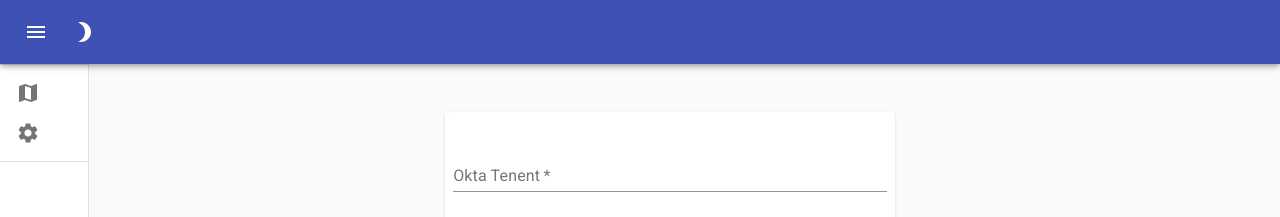
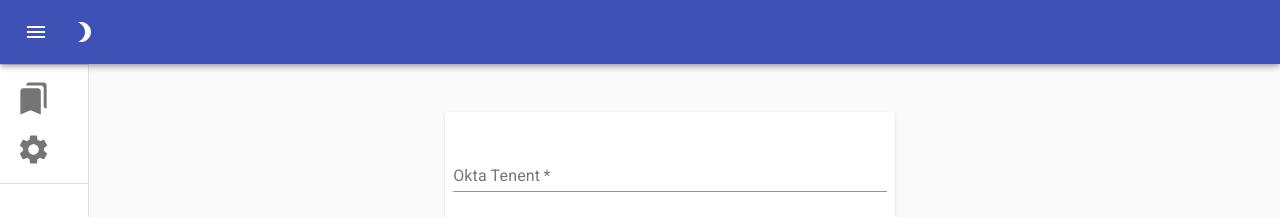
Before and after one commit to niyatip25/react-materialui, a React (Create React App) app: page / in a window 1280 px wide. Shown: the top 217 px of the page. Built offline with nearby package versions, Linux system fonts and the light colour scheme.

Commit message:
Changed Application icon and added space between icons.

```diff
--- a/src/dashboard.js
+++ b/src/dashboard.js
@@ -12,17 +12,13 @@
 import Divider from "@material-ui/core/Divider";
 import IconButton from "@material-ui/core/IconButton";
 import MenuIcon from "@material-ui/icons/Menu";
-import MapIcon from "@material-ui/icons/Map";
-import ChevronLeftIcon from "@material-ui/icons/ChevronLeft";
-import ChevronRightIcon from "@material-ui/icons/ChevronRight";
+import BookmarksIcon from "@material-ui/icons/Bookmarks";
 import ListItem from "@material-ui/core/ListItem";
 import ListItemIcon from "@material-ui/core/ListItemIcon";
 import ListItemText from "@material-ui/core/ListItemText";
 import TextField from "@material-ui/core/TextField";
 import Button from "@material-ui/core/Button";
-import InboxIcon from "@material-ui/icons/MoveToInbox";
 import SettingsIcon from "@material-ui/icons/Settings";
-import MailIcon from "@material-ui/icons/Mail";
 import Brightness3Icon from "@material-ui/icons/Brightness3";
 import Brightness7Icon from "@material-ui/icons/Brightness7";
 import { ThemeProvider } from "@emotion/react";
@@ -44,7 +40,7 @@
   transition: theme.transitions.create(["width", "margin"], {
     easing: theme.transitions.easing.sharp,
     duration: theme.transitions.duration.leavingScreen,
-  })
+  }),
 }));
 
 const Drawer = styled(MuiDrawer)(() => ({
@@ -105,14 +101,15 @@
           <Divider />
           <List>
             <ListItem button>
-              <ListItemIcon sx={{minWidth:30}}>
-                <MapIcon />
+              <ListItemIcon sx={{ minWidth: 30, mb: 2 }}>
+                <BookmarksIcon fontSize="large" />
               </ListItemIcon>
               <ListItemText />
             </ListItem>
+
             <ListItem button>
-              <ListItemIcon sx={{minWidth:30}}>
-                <SettingsIcon />
+              <ListItemIcon sx={{ minWidth: 30 }}>
+                <SettingsIcon fontSize="large" />
               </ListItemIcon>
               <ListItemText />
             </ListItem>
```
